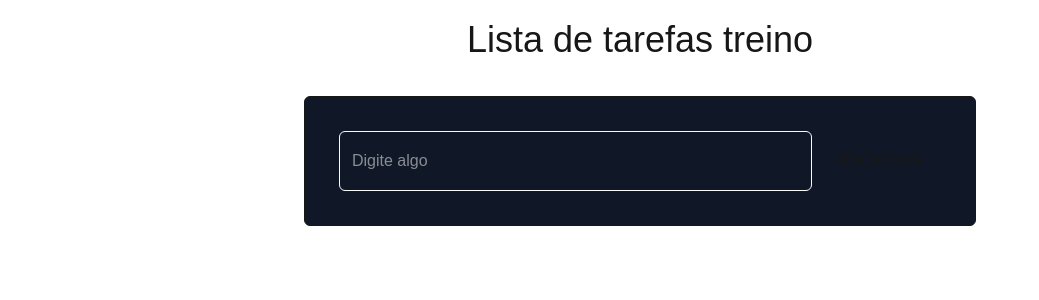
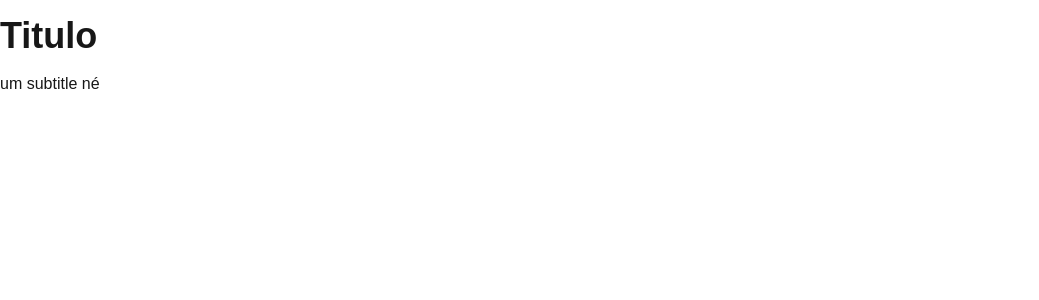
Before and after one commit to joaodlouro/React-Type-docs, a Next.js app in the folder form-zod/: page / in a window 1280 px wide. Shown: the top 300 px of the page, without its empty margins (0-1039 px from the left). Built offline with nearby package versions, Linux system fonts and the light colour scheme.

Commit message:
title and subtitle

```diff
--- a/form-zod/src/app/page.tsx
+++ b/form-zod/src/app/page.tsx
@@ -1,107 +1,53 @@
 "use client"
 
-import {Item} from "@/types/Item" //sempre lembre de importar o tipo Item
-import { useReducer, useState } from 'react';
-import { listReducer } from "@/reducer/listReducer";
-import { useEffect } from "react";
-
-
-const Page = () => {
- const [list, dispatch] = useReducer(listReducer, []);
- const [addField, setAddField] = useState('');
-
- const handleAdddButton = () => {
- if (addField.trim()=== '') return false;
-
- dispatch ({
-  type: 'add',
-  payload: {
-    text: addField.trim ()
-  }
-
- });
-
- setAddField ('')  //limpa o campo
-
- };
-
- const handleDoneCheckbox = ( id: number) => {
-  dispatch({
-    type: 'toggleDone',
-    payload: {id}
-  })
- };
-
- const handleEdit = (id: number) => {
-  const item = list.find(it => it.id === id);
-if (!item) return false;
-  const newText = window.prompt('Editar Tarefa, item.text');
-  if (!newText || newText.trim()=='') return false;
-
-  dispatch({
-    type: 'editText',
-    payload: { id, newText}
-  })
- };
-
- const handleRemove = (id:number) =>{                    //remoção simples com reducer  super state!!!!!
-
-  if(!window.confirm('Excluir?')) return false;
-
- dispatch({
-  type: 'remove',
-  payload: { id }
- });
- }
+import React from "react";
 
 
 
+const Subtitle = ({ label }: {label: string}) => {
 
   return (
-   <div className="container mx-auto">
-    <h1 className="text-center text-4xl p-5"> Lista de tarefas treino</h1>
+   <p>{label}</p>
+   );
+};
 
-    <div className=" max-w-2xl mx-auto  flex rounded-md border border-white-500 p-8 my-4 bg-gray-900">
-        <input
-         type="text"
-         className=" flex-1 rounded-md border border-gray-50 p-3 bg-transparent text-white m-0.5 outline-none"
-         placeholder="Digite algo"
-         value={addField}
-         onChange={e => setAddField(e.target.value)}
-         />
 
-        <button className="p-5 "
-          onClick={handleAdddButton}
-          >ADICIONAR
-          </button>
+const Title = ({ label }: {label: string}) => {
 
+  return(
+  <h1 className="text-4xl font-bold my-4">{label}</h1>
+  );
+}
+                                      //type no iten⬇️!!
+
+const Headers = ({title, subtitle}: {title:string, subtitle: string;} ) =>{
+
+return(
+
+  <h1>
+    <Title label={title}/>
+    <Subtitle label={subtitle}/>
+
+  </h1>
+);
+
+};
+
+
+const Page = () =>{
+
+  const PageInfo ={
+    title:'Titulo',
+    subtitle: 'um subtitle né'
+  };
+
+
+  return(
+    <div className="container mx-auto">
+      <Headers title={PageInfo.title} subtitle={PageInfo.subtitle} />
     </div>
 
-    <ul className="max-w-2xl mx-auto">
-      {list.map(item => (
-        <li
-         key={item.id}
-         className="flex items-center p-3 my-3 border-b border-gray-700"
-         >
-
-         <input
-         type="checkbox"
-         className="w-5 h-5 mr-4"
-         checked={item.done}
-         onClick={() => handleDoneCheckbox(item.id)}
-         />
-
-
-         <p className="flex-1 text-lg">{item.text}</p>
-         <button onClick={() => handleEdit (item.id)  } className="mx-4  text-white hover:text-gray-500"> Editar </button>
-         <button onClick={() => handleRemove(item.id)} className="mx-4  text-white hover:text-gray-500"> Excluir </button>
-         </li>
-      ))}
-    </ul>
-
-
-   </div>
   );
-};
+}
 
 export default Page;
```
